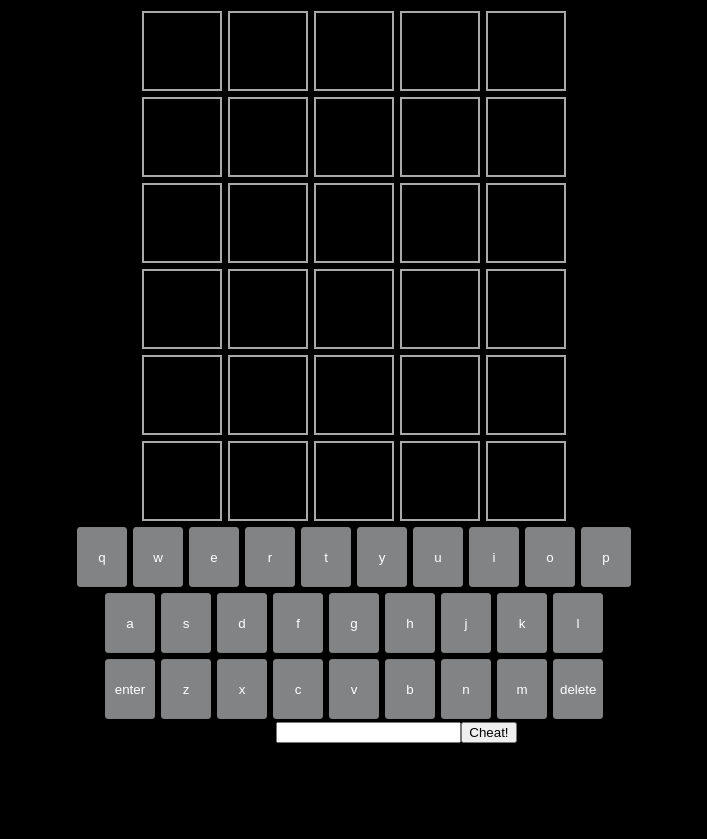
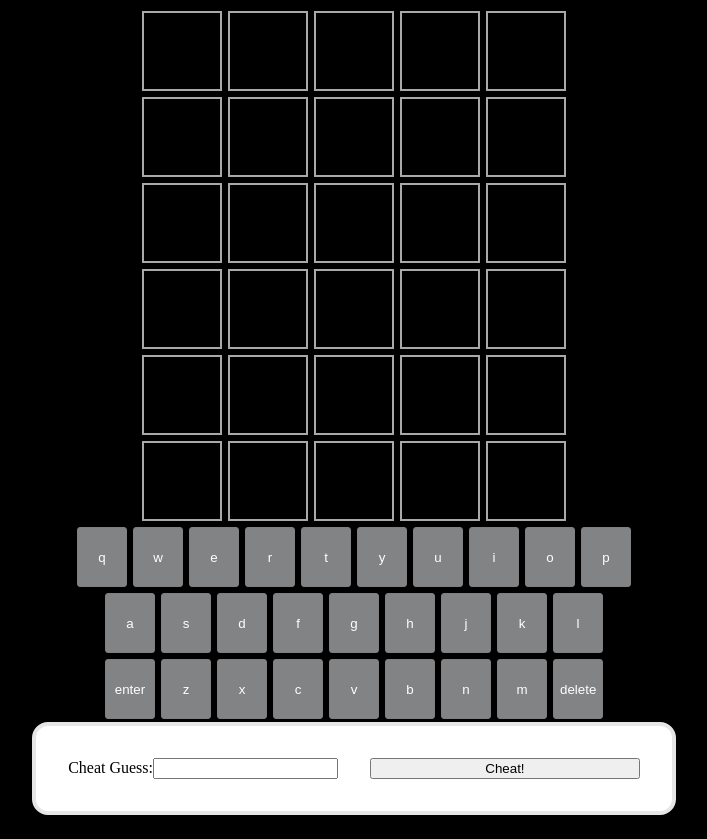
Before and after one commit to mathildemouw/wordle, a React (Create React App) app: page / in a window 1280 px wide. Shown: the whole page, without its empty margins (286-993 px from the left). Before the commit the page ends 800 px from the top, so only its background shows below. Built offline with nearby package versions, Linux system fonts and the light colour scheme.

Commit message:
style cheat form

```diff
--- a/src/index.css
+++ b/src/index.css
@@ -69,3 +69,20 @@ body {
 .suggestions-container {
   color: white;
 }
+
+.cheat-form {
+  box-sizing: border-box;
+  padding: 2rem;
+  border-radius: 1rem;
+  background-color: hsl(0, 0%, 100%);
+  border: 4px solid hsl(0, 0%, 90%);
+  display: grid;
+  grid-template-columns: 1fr 1fr;
+  gap: 2rem;
+}
+
+.cheatlist-container {
+  column-count: 4;
+  column-rule: dotted 1px #333;
+  list-style-type: none;
+}
--- a/src/index.jsx
+++ b/src/index.jsx
@@ -35,7 +35,7 @@ function CheatForm (props){
   }
 
   return (
-    <form onSubmit={handleSubmit}>
+    <form className="cheat-form" onSubmit={handleSubmit}>
       <label>
         Cheat Guess:
         <input
@@ -52,9 +52,9 @@ function CheatForm (props){
 function CheatList (props){
   console.log(props.cheatWords)
   return (
-    <div>
+    <div className="cheatlist-container">
       <ul>
-        {props.cheatWords.map((v,i) => <AutofilledWord key={i} word={v}/>)}
+        {props.cheatWords.map((v,i) => <li><AutofilledWord key={i} word={v}/></li>)}
       </ul>
     </div>
   )
--- a/src/wordlist.jsx
+++ b/src/wordlist.jsx
@@ -1,4 +1,7 @@
 const wordlist = [
+"abhor",
+"actor",
+"adage",
 "after",
 "ahead",
 "altar",
@@ -87,6 +90,7 @@ const wordlist = [
 "spent",
 "spoil",
 "spork",
+"sport",
 "stove",
 "store",
 "stone",
```
